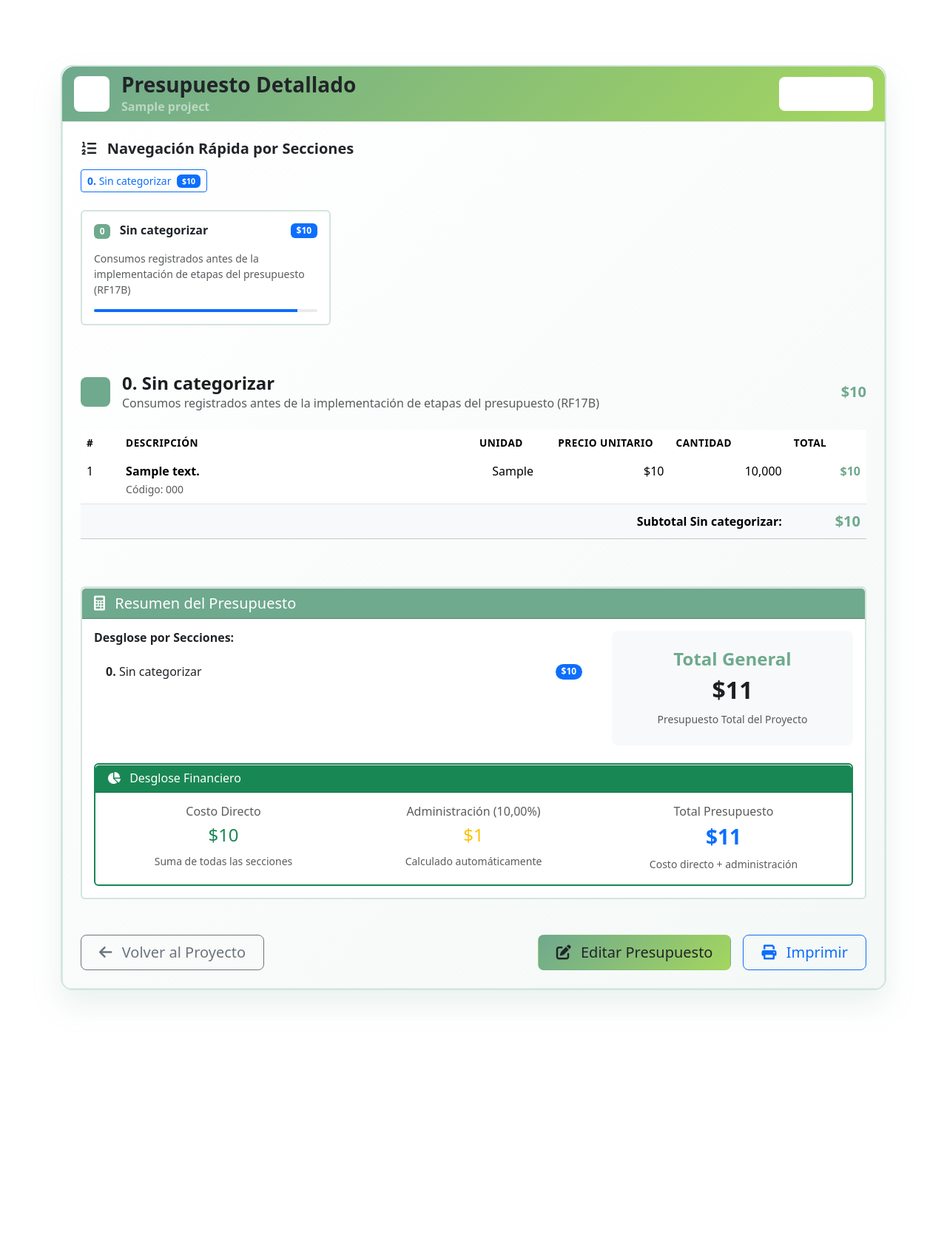
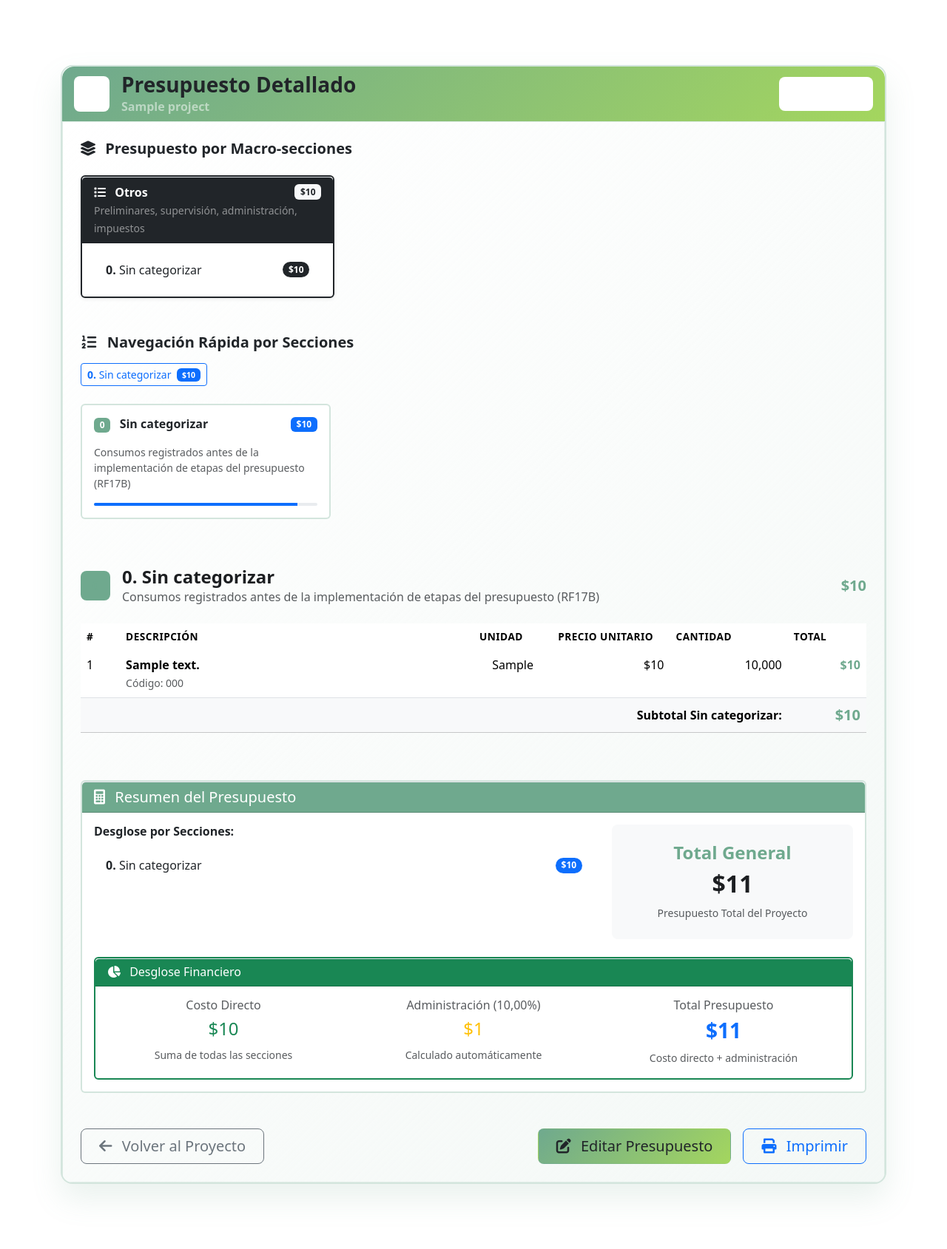
Before and after one commit to Isa-Idarraga/Inclusive-Budget, a Django app: page /projects/1/detailed-budget/view/ in a window 1280 px wide. Shown: the part 70-1759 px from the top of the page at 74% size. Before the commit the page ends 1425 px from the top, so only its background shows below. Run offline with Django 5.2, Linux system fonts and the light colour scheme; a user stored in the database is signed in; data comes from the database, SQL or seed files in the repository; tables that the repository leaves empty hold one stand-in row (values such as "Sample post"); parts of the project's set-up code (start-up, migrations or seed data) failed here and were passed over.

Commit message:
feat: Agrupar secciones de presupuesto en macro-secciones lógicas
- Agregar agrupamiento de secciones en 6 macro-secciones:
  * Obra Negra (cimientos, estructura, columnas, vigas)
  * Obra Blanca (mampostería, revoques, instalaciones básicas)
  * Acabados (pisos, pintura, carpintería, ventanas, puertas)
  * Instalaciones (hidráulicas, eléctricas, gas)
  * Exteriores (fachada, zonas comunes, paisajismo)
  * Otros (preliminares, supervisión, administración, impuestos)
- Mostrar macro-secciones en tarjetas con iconos y colores distintivos
- Calcular totales por macro-sección automáticamente
- Agregar navegación rápida desde macro-secciones a secciones individuales
- Mejorar UX para usuarios que completan presupuestos frecuentemente

```diff
--- a/projects/views.py
+++ b/projects/views.py
@@ -1756,9 +1756,128 @@ def detailed_budget_view(request, project_id):
     # ✅ USAR EL CÁLCULO CORRECTO QUE INCLUYE ADMINISTRACIÓN
     total_budget = project.calculate_final_budget()
 
+    # Agrupar secciones en macro-secciones lógicas
+    macro_sections = {
+        'Obra Negra': {
+            'name': 'Obra Negra',
+            'description': 'Cimientos, estructura, columnas, vigas',
+            'icon': 'fas fa-building',
+            'color': 'primary',
+            'sections': [],
+            'total': Decimal('0')
+        },
+        'Obra Blanca': {
+            'name': 'Obra Blanca',
+            'description': 'Mampostería, revoques, instalaciones básicas',
+            'icon': 'fas fa-paint-roller',
+            'color': 'info',
+            'sections': [],
+            'total': Decimal('0')
+        },
+        'Acabados': {
+            'name': 'Acabados',
+            'description': 'Pisos, pintura, carpintería, ventanas, puertas',
+            'icon': 'fas fa-hammer',
+            'color': 'success',
+            'sections': [],
+            'total': Decimal('0')
+        },
+        'Instalaciones': {
+            'name': 'Instalaciones',
+            'description': 'Hidráulicas, eléctricas, gas',
+            'icon': 'fas fa-plug',
+            'color': 'warning',
+            'sections': [],
+            'total': Decimal('0')
+        },
+        'Exteriores': {
+            'name': 'Exteriores',
+            'description': 'Fachada, zonas comunes, paisajismo',
+            'icon': 'fas fa-tree',
+            'color': 'secondary',
+            'sections': [],
+            'total': Decimal('0')
+        },
+        'Otros': {
+            'name': 'Otros',
+            'description': 'Preliminares, supervisión, administración, impuestos',
+            'icon': 'fas fa-list',
+            'color': 'dark',
+            'sections': [],
+            'total': Decimal('0')
+        }
+    }
+
+    # Mapeo de secciones a macro-secciones según su order
+    section_to_macro = {
+        # Obra Negra
+        2: 'Obra Negra',   # EXCAVACIONES Y LLENOS
+        3: 'Obra Negra',   # CIMENTACIONES
+        4: 'Obra Negra',   # ESTRUCTURA
+        5: 'Obra Negra',   # ACERO
+
+        # Obra Blanca
+        6: 'Obra Blanca',  # MAMPOSTERÍA
+        7: 'Obra Blanca',  # ESTUCOS, REVOQUES, PINTURAS, DRYWALL
+
+        # Acabados
+        8: 'Acabados',     # PISOS, ENCHAPES Y SÓCALOS
+        9: 'Acabados',     # JUNTAS
+        10: 'Acabados',    # CARPINTERÍA METÁLICA Y VIDRIOS
+        11: 'Acabados',    # CARPINTERÍA EN MADERA, MESONES Y ACCESORIOS
+
+        # Instalaciones
+        12: 'Instalaciones',  # APARATOS SANITARIOS E INSTALACIONES HIDRÁULICAS
+        13: 'Instalaciones',  # INSTALACIONES ELÉCTRICAS Y REDES DE GAS
+
+        # Exteriores
+        14: 'Exteriores',  # CUBIERTAS
+        17: 'Exteriores',  # PISOS EXTERIORES
+        19: 'Exteriores',  # PAISAJISMO
+
+        # Otros (por defecto)
+        1: 'Otros',        # PRELIMINARES Y MANTENIMIENTOS
+        15: 'Otros',       # ELECTRODOMÉSTICOS
+        16: 'Otros',       # IMPERMEABILIZACIONES
+        18: 'Otros',       # LIMPIEZA GENERAL Y VIDRIOS
+        20: 'Otros',       # SUPERVISIÓN Y CONTROL DE OBRA
+        21: 'Otros',       # ADMINISTRACIÓN
+        22: 'Otros',       # IMPUESTOS Y ESCRITURACIONES
+        23: 'Otros',       # ESTUDIOS Y DISEÑO
+    }
+
+    # Agrupar secciones
+    for section_item in section_data:
+        section_order = section_item['section'].order
+        macro_key = section_to_macro.get(section_order, 'Otros')
+
+        # Calcular total de la sección
+        if section_item['section'].is_percentage and section_item['section'].order == 21:
+            section_total = administracion_automatica
+        else:
+            section_total = Decimal(str(section_item['total']))
+
+        macro_sections[macro_key]['sections'].append(section_item)
+        macro_sections[macro_key]['total'] += section_total
+
+    # Convertir totales a float para el template
+    for macro_key in macro_sections:
+        macro_sections[macro_key]['total'] = float(macro_sections[macro_key]['total'])
+
+    # Ordenar macro-secciones según el orden deseado
+    macro_sections_ordered = [
+        macro_sections['Obra Negra'],
+        macro_sections['Obra Blanca'],
+        macro_sections['Acabados'],
+        macro_sections['Instalaciones'],
+        macro_sections['Exteriores'],
+        macro_sections['Otros']
+    ]
+
     context = {
         'project': project,
         'section_data': section_data,
+        'macro_sections': macro_sections_ordered,
         'total_budget': total_budget,
         'administration_percentage': project.administration_percentage,
         'costo_directo': costo_directo_total,
--- a/templates/projects/detailed_budget_view.html
+++ b/templates/projects/detailed_budget_view.html
@@ -28,7 +28,56 @@
                     </div>
                     <div class="card-body p-4 bg-gray-green-accent">
 
-                        <!-- Navegación por Secciones -->
+                        <!-- Macro-secciones Agrupadas -->
+                        <div class="mb-5">
+                            <h5 class="fw-bold mb-4">
+                                <i class="fas fa-layer-group me-2"></i>
+                                Presupuesto por Macro-secciones
+                            </h5>
+                            <div class="row g-3">
+                                {% for macro in macro_sections %}
+                                    {% if macro.sections %}
+                                        <div class="col-md-6 col-lg-4">
+                                            <div class="card h-100 border-{{ macro.color }} shadow-sm">
+                                                <div class="card-header bg-{{ macro.color }} text-white">
+                                                    <div class="d-flex align-items-center justify-content-between">
+                                                        <div>
+                                                            <i class="{{ macro.icon }} me-2"></i>
+                                                            <strong>{{ macro.name }}</strong>
+                                                        </div>
+                                                        <span class="badge bg-light text-{{ macro.color }} price-display" data-price="{{ macro.total }}">
+                                                            ${{ macro.total|floatformat:0|default:"0" }}
+                                                        </span>
+                                                    </div>
+                                                    <small class="text-white-50">{{ macro.description }}</small>
+                                                </div>
+                                                <div class="card-body">
+                                                    <div class="list-group list-group-flush">
+                                                        {% for section in macro.sections %}
+                                                            <a href="#section-{{ section.section.id }}" class="list-group-item list-group-item-action d-flex justify-content-between align-items-center">
+                                                                <span>
+                                                                    <strong>{{ section.section.order }}.</strong>
+                                                                    {% if section.section.is_percentage and section.section.order == 21 %}
+                                                                        ADMINISTRACIÓN
+                                                                    {% else %}
+                                                                        {{ section.section.name|truncatechars:30 }}
+                                                                    {% endif %}
+                                                                </span>
+                                                                <span class="badge bg-{{ macro.color }} rounded-pill price-display" data-price="{% if section.section.is_percentage and section.section.order == 21 %}{{ administracion_automatica }}{% else %}{{ section.total }}{% endif %}">
+                                                                    ${% if section.section.is_percentage and section.section.order == 21 %}{{ administracion_automatica|floatformat:0|default:"0" }}{% else %}{{ section.total|floatformat:0|default:"0" }}{% endif %}
+                                                                </span>
+                                                            </a>
+                                                        {% endfor %}
+                                                    </div>
+                                                </div>
+                                            </div>
+                                        </div>
+                                    {% endif %}
+                                {% endfor %}
+                            </div>
+                        </div>
+
+                        <!-- Navegación Rápida por Secciones (mantener para compatibilidad) -->
                         <div class="mb-4">
                             <h5 class="fw-bold mb-3">
                                 <i class="fas fa-list-ol me-2"></i>
```
